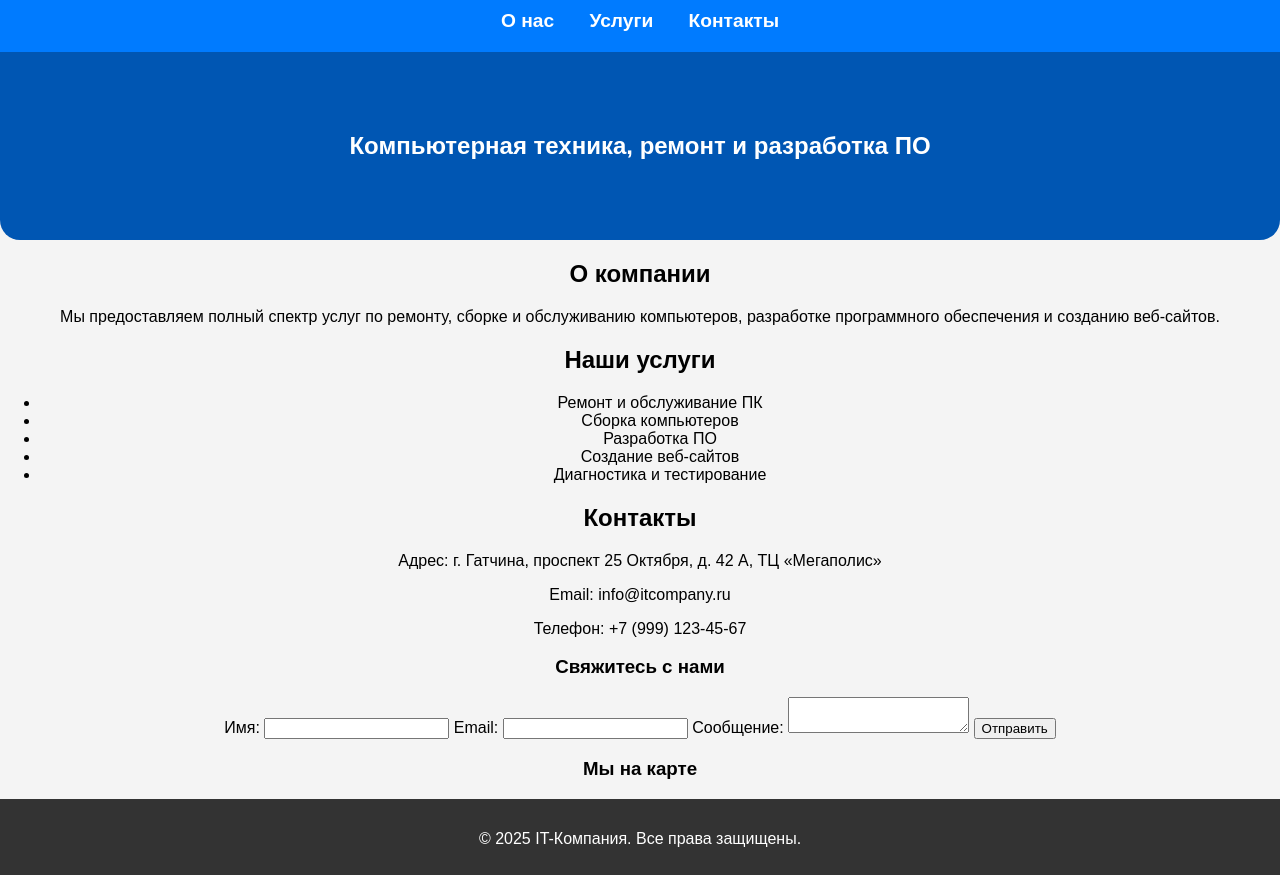
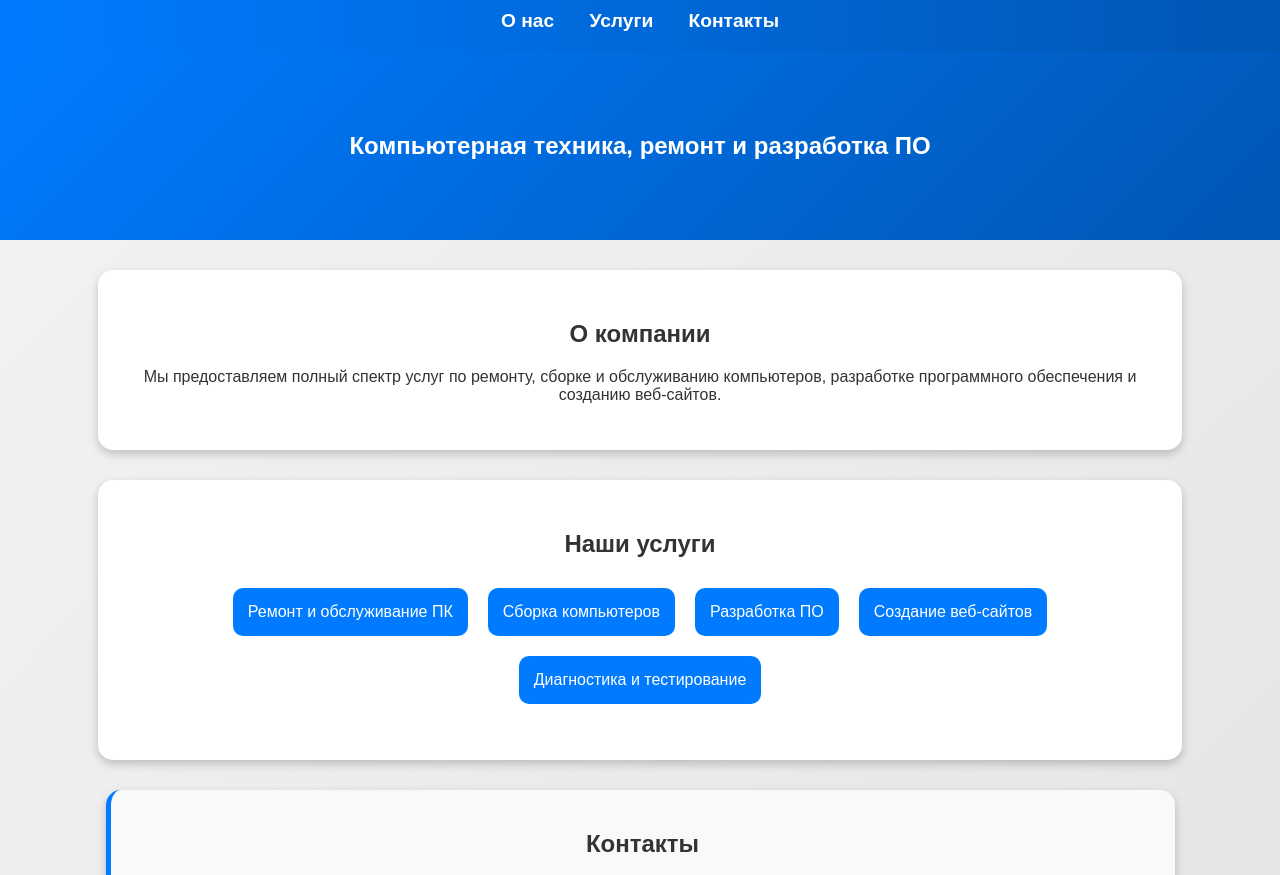
Before and after one commit to Irina337/company-site, a plain HTML site: page index.html in a window 1280 px wide. Shown: the part 105-980 px from the top of the page. Drawn offline with Linux system fonts and the light colour scheme; some packages are replaced by stand-ins of ours.

Commit message:
Update styles.css

```diff
--- a/styles.css
+++ b/styles.css
@@ -3,10 +3,11 @@ body {
     margin: 0;
     padding: 0;
     text-align: center;
-    background: #f4f4f4;
+    background: linear-gradient(135deg, #f4f4f4, #e0e0e0);
+    color: #333;
 }
 header {
-    background: #007bff;
+    background: linear-gradient(90deg, #007bff, #0056b3);
     color: white;
     padding: 20px;
     font-size: 1.2em;
@@ -19,12 +20,66 @@ nav a {
 }
 .hero {
     padding: 60px 20px;
-    background: #0056b3;
     color: white;
-    border-radius: 0 0 20px 20px;
+    background: linear-gradient(135deg, #007bff, #0056b3);
 }
-footer {
-    background: #333;
+.about, .services-list, .contact-details {
+    padding: 30px;
+    background: white;
+    margin: 30px auto;
+    max-width: 80%;
+    border-radius: 15px;
+    box-shadow: 0 4px 10px rgba(0, 0, 0, 0.2);
+}
+.services-list ul {
+    list-style: none;
+    padding: 0;
+    display: flex;
+    flex-wrap: wrap;
+    justify-content: center;
+}
+.services-list li {
+    background: #007bff;
     color: white;
     padding: 15px;
+    margin: 10px;
+    border-radius: 10px;
 }
+.contact-details {
+    background: #f9f9f9;
+    padding: 20px;
+    border-left: 5px solid #007bff;
+}
+form {
+    display: flex;
+    flex-direction: column;
+    align-items: center;
+}
+form label {
+    margin-top: 10px;
+}
+form input, form textarea {
+    width: 80%;
+    padding: 10px;
+    margin: 5px 0;
+    border-radius: 5px;
+    border: 1px solid #ccc;
+}
+button {
+    margin-top: 10px;
+    padding: 10px 20px;
+    border: none;
+    background: #007bff;
+    color: white;
+    font-size: 1em;
+    cursor: pointer;
+    border-radius: 5px;
+}
+button:hover {
+    background: #0056b3;
+}
+#map {
+    width: 100%;
+    height: 300px;
+    margin-top: 20px;
+}
```
